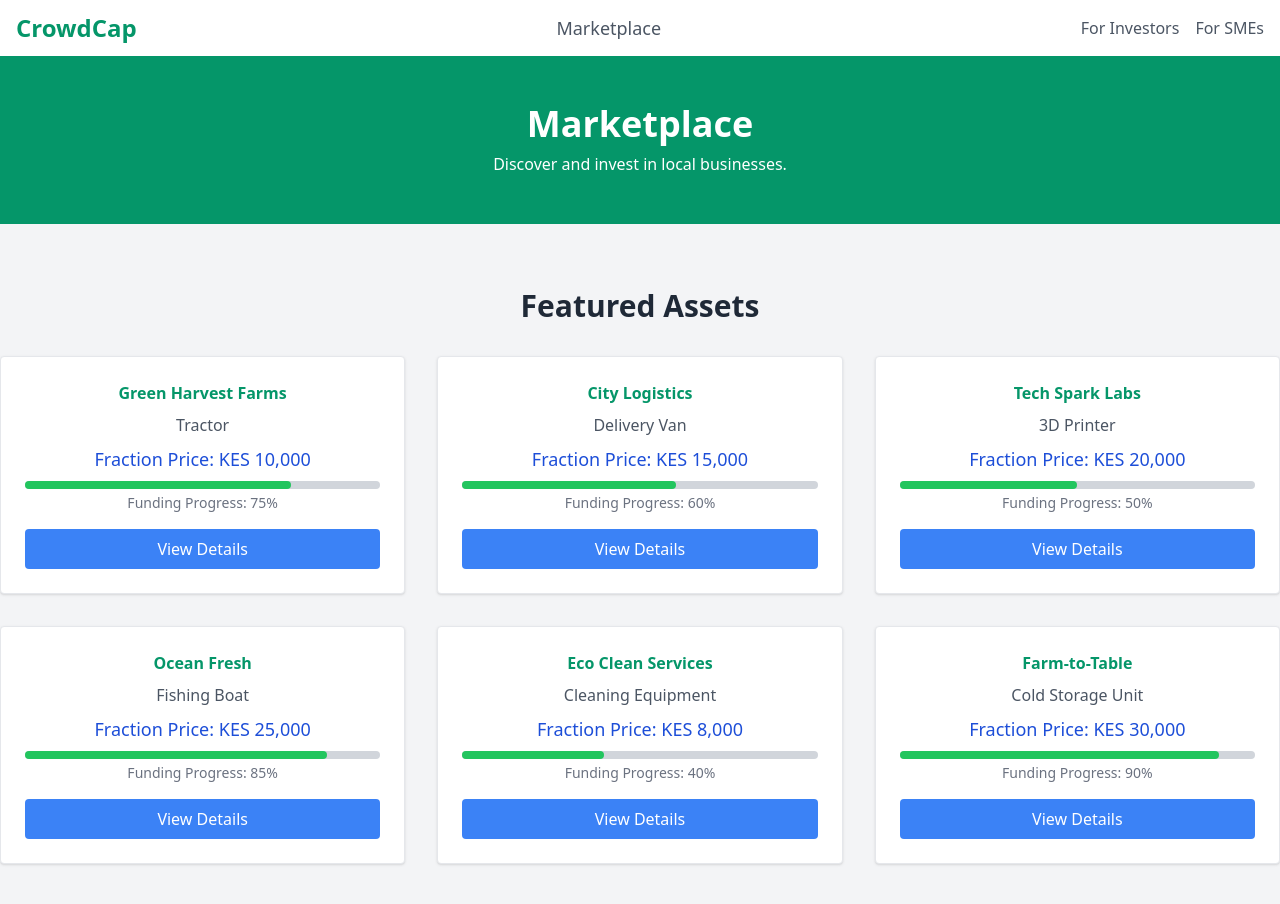
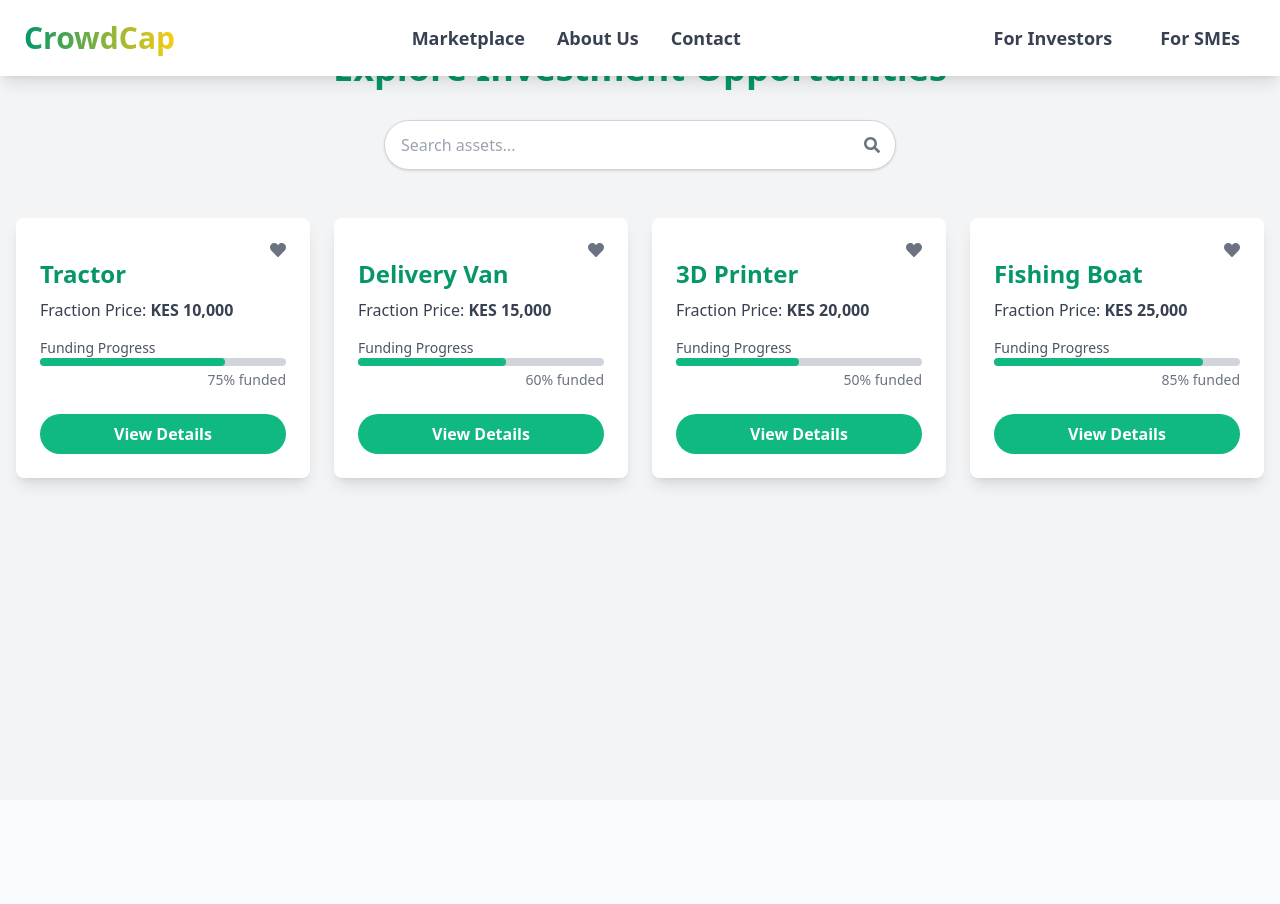
Before and after one commit to Svmueli/crowdcap, a Next.js app: page /marketplace in a window 1280 px wide. Shown: the top 904 px of the page. After the commit the page ends 800 px from the top, so only its background shows below. Built offline with nearby package versions, Linux system fonts and the light colour scheme.

Commit message:
fine tuning hero section,dashboards

```diff
--- a/src/components/FeaturedAssets.js
+++ b/src/components/FeaturedAssets.js
@@ -1,80 +1,77 @@
-// src/components/FeaturedAssets.js
+import { FaHeart } from 'react-icons/fa';
 
 export default function FeaturedAssets() {
   const sampleAssets = [
     {
+      id: 1,
       businessName: "Green Harvest Farms",
       assetName: "Tractor",
       fractionPrice: "KES 10,000",
-      fundingProgress: "75%",
+      fundingProgress: 75,
       link: "/assets/1"
     },
     {
+      id: 2,
       businessName: "City Logistics",
       assetName: "Delivery Van",
       fractionPrice: "KES 15,000",
-      fundingProgress: "60%",
+      fundingProgress: 60,
       link: "/assets/2"
     },
     {
+      id: 3,
       businessName: "Tech Spark Labs",
       assetName: "3D Printer",
       fractionPrice: "KES 20,000",
-      fundingProgress: "50%",
+      fundingProgress: 50,
       link: "/assets/3"
     },
     {
+      id: 4,
       businessName: "Ocean Fresh",
       assetName: "Fishing Boat",
       fractionPrice: "KES 25,000",
-      fundingProgress: "85%",
+      fundingProgress: 85,
       link: "/assets/4"
     },
-    {
-      businessName: "Eco Clean Services",
-      assetName: "Cleaning Equipment",
-      fractionPrice: "KES 8,000",
-      fundingProgress: "40%",
-      link: "/assets/5"
-    },
-    {
-      businessName: "Farm-to-Table",
-      assetName: "Cold Storage Unit",
-      fractionPrice: "KES 30,000",
-      fundingProgress: "90%",
-      link: "/assets/6"
-    }
   ];
 
   return (
-    <section className="py-16 bg-gray-100">
-      <div className="container mx-auto text-center">
-        <h2 className="text-3xl font-bold text-charcoal-gray">Featured Assets</h2>
-        <div className="mt-8 grid grid-cols-1 sm:grid-cols-2 md:grid-cols-3 gap-8">
-          {sampleAssets.map((asset, index) => (
-            <div key={index} className="p-6 border rounded shadow bg-white">
-              <h3 className="font-semibold text-emerald-600">{asset.businessName}</h3>
-              <p className="mt-2 text-gray-600">{asset.assetName}</p>
-              <div className="mt-2 text-lg text-blue-700">Fraction Price: {asset.fractionPrice}</div>
-              <div className="mt-2 bg-gray-300 h-2 rounded">
+    <div className="grid grid-cols-1 sm:grid-cols-2 md:grid-cols-3 lg:grid-cols-4 gap-6 mt-12">
+      {sampleAssets.map((asset) => (
+        <div key={asset.id} className="bg-white p-6 rounded-lg shadow-lg hover:shadow-xl transition">
+          {/* Heart Icon for Wishlist */}
+          <div className="flex justify-end">
+            <button className="text-gray-500 hover:text-red-500 transition">
+              <FaHeart />
+            </button>
+          </div>
+          <h3 className="text-2xl font-semibold text-emerald-600">{asset.assetName}</h3>
+          <p className="mt-2 text-gray-700">Fraction Price: <span className="font-bold">{asset.fractionPrice}</span></p>
+
+          {/* Funding Progress Bar */}
+          <div className="mt-4">
+            <p className="text-sm text-gray-600">Funding Progress</p>
+            <div className="w-full bg-gray-300 h-2 rounded-full">
               <div
-                  className="bg-green-500 h-2 rounded"
-                  style={{ width: asset.fundingProgress }}
+                className="bg-emerald-500 h-2 rounded-full"
+                style={{ width: `${asset.fundingProgress}%` }}
               ></div>
             </div>
-              <div className="text-gray-500 mt-1 text-sm">
-                Funding Progress: {asset.fundingProgress}
+            <p className="text-sm text-right text-gray-500 mt-1">{asset.fundingProgress}% funded</p>
           </div>
+
+          {/* View Details Button */}
+          <div className="mt-6">
             <a
               href={asset.link}
-                className="mt-4 block px-4 py-2 bg-blue-500 text-white rounded hover:bg-blue-400 transition"
+              className="block w-full text-center bg-emerald-500 text-white py-2 rounded-full font-semibold hover:bg-emerald-600 transition"
             >
               View Details
             </a>
           </div>
+        </div>
       ))}
     </div>
-      </div>
-    </section>
   );
 }
--- a/src/components/HeroSection.js
+++ b/src/components/HeroSection.js
@@ -1,15 +1,40 @@
+export default function HeroSection() {
+  return (
+    <div className="relative h-[70vh] overflow-hidden">
+      {/* Background with Gradient Overlay */}
+      <div
+        className="absolute inset-0 bg-gradient-to-br from-blue-500 via-purple-600 to-pink-500 opacity-90"
+      ></div>
+      <div
+        className="absolute inset-0 bg-cover bg-center mix-blend-overlay"
+        style={{ backgroundImage: "url('/path/to/your/image.jpg')" }}
+      ></div>
 
-export default function HeroSection() {
-    return (
-      <div className="bg-cover bg-center h-screen" style={{ backgroundImage: "url('/path/to/your/image.jpg')" }}>
-        <div className="flex flex-col items-center justify-center h-full bg-black bg-opacity-50">
-          <h1 className="text-5xl font-bold text-white">Invest Locally, Grow Together</h1>
-          <p className="mt-4 text-xl text-gray-200">Empowering SMEs through blockchain-based fractional ownership.</p>
-          <div className="mt-6 space-x-4">
-            <a href="/investor/signup" className="px-4 py-2 bg-yellow-400 text-gray-900 rounded shadow hover:bg-yellow-300 transition">Get Started as an Investor</a>
-            <a href="/sme/signup" className="px-4 py-2 bg-blue-500 text-white rounded shadow hover:bg-blue-400 transition">List Your Business as an SME</a>
-          </div>
+      {/* Content */}
+      <div className="relative flex flex-col items-center justify-center h-full text-center text-white px-4">
+        <h1 className="text-5xl sm:text-6xl font-extrabold leading-tight">
+          Invest Locally, Grow Together
+        </h1>
+        <p className="mt-4 max-w-2xl text-lg sm:text-xl lg:text-2xl text-gray-100">
+          Empowering SMEs through blockchain-based fractional ownership.
+        </p>
+
+        {/* Action Buttons */}
+        <div className="mt-8 flex flex-col sm:flex-row space-y-4 sm:space-y-0 sm:space-x-4">
+          <a
+            href="/investor/signup"
+            className="px-6 py-3 text-lg font-semibold rounded-full bg-yellow-400 text-gray-900 shadow-lg hover:bg-yellow-300 transition"
+          >
+            Get Started as an Investor
+          </a>
+          <a
+            href="/sme/signup"
+            className="px-6 py-3 text-lg font-semibold rounded-full bg-blue-600 text-white shadow-lg hover:bg-blue-500 transition"
+          >
+            List Your Business as an SME
+          </a>
         </div>
       </div>
-    );
-  }
+    </div>
+  );
+}
--- a/src/components/InvestorSidebar.js
+++ b/src/components/InvestorSidebar.js
@@ -6,7 +6,7 @@ export default function InvestorSidebar() {
   return (
     <div className="w-64 h-screen bg-gray-800 text-white shadow-lg">
       <div className="p-6">
-        <h2 className="text-2xl font-bold">Investor Dashboard</h2>
+        <h2 className="text-2xl font-bold">Investor</h2>
       </div>
       <nav className="mt-10">
         <ul>
--- a/src/components/Navbar.js
+++ b/src/components/Navbar.js
@@ -1,16 +1,15 @@
-// src/components/Navbar.js
-
 import Link from 'next/link';
 import { useState } from 'react';
+import { FaBars, FaTimes } from 'react-icons/fa';
 
 export default function Navbar() {
   const [isOpen, setIsOpen] = useState(false);
 
   return (
-    <nav className="bg-white shadow-lg">
-      <div className="container mx-auto px-4 py-3 flex justify-between items-center">
-        {/* Logo */}
-        <Link href="/" className="text-2xl font-bold text-emerald-600">
+    <nav className="bg-white shadow-lg fixed w-full z-10">
+      <div className="container mx-auto px-6 py-4 flex justify-between items-center">
+        {/* Logo with Gradient */}
+        <Link href="/" className="text-3xl font-extrabold bg-gradient-to-r from-emerald-600 to-yellow-400 bg-clip-text text-transparent">
           CrowdCap
         </Link>
 
@@ -18,38 +17,31 @@ export default function Navbar() {
         <div className="lg:hidden">
           <button
             onClick={() => setIsOpen(!isOpen)}
-            className="text-gray-600 hover:text-emerald-600 focus:outline-none"
+            className="text-emerald-600 hover:text-emerald-500 focus:outline-none"
           >
-            <svg
-              className="h-6 w-6"
-              fill="none"
-              stroke="currentColor"
-              viewBox="0 0 24 24"
-              xmlns="http://www.w3.org/2000/svg"
-            >
-              <path
-                strokeLinecap="round"
-                strokeLinejoin="round"
-                strokeWidth="2"
-                d={isOpen ? "M6 18L18 6M6 6l12 12" : "M4 6h16M4 12h16M4 18h16"}
-              />
-            </svg>
+            {isOpen ? <FaTimes size={24} /> : <FaBars size={24} />}
           </button>
         </div>
 
         {/* Navigation Links */}
-        <div className={`lg:flex ${isOpen ? "block" : "hidden"} flex-grow justify-center`}>
-          <Link href="/marketplace" className="text-lg text-gray-600 hover:text-emerald-600">
+        <div className={`lg:flex flex-grow justify-center items-center ${isOpen ? 'block' : 'hidden'}`}>
+          <Link href="/marketplace" className="mx-4 text-lg font-semibold text-gray-700 hover:text-emerald-600 transition">
             Marketplace
+          </Link>
+          <Link href="/about" className="mx-4 text-lg font-semibold text-gray-700 hover:text-emerald-600 transition">
+            About Us
+          </Link>
+          <Link href="/contact" className="mx-4 text-lg font-semibold text-gray-700 hover:text-emerald-600 transition">
+            Contact
           </Link>
         </div>
 
-        {/* Other Links */}
-        <div className={`lg:flex ${isOpen ? "block" : "hidden"}`}>
-          <Link href="/investor/signup" className="flex items-center mt-4 lg:inline-block lg:mt-0 text-gray-600 hover:text-emerald-600 mr-4">
+        {/* User Links */}
+        <div className={`lg:flex items-center space-x-4 ${isOpen ? 'block mt-4' : 'hidden'}`}>
+          <Link href="/investor/signup" className="px-4 py-2 text-lg font-semibold text-gray-700 hover:text-emerald-600 transition">
             For Investors
           </Link>
-          <Link href="/sme/signup" className="flex items-center mt-4 lg:inline-block lg:mt-0 text-gray-600 hover:text-emerald-600">
+          <Link href="/sme/signup" className="px-4 py-2 text-lg font-semibold text-gray-700 hover:text-emerald-600 transition">
             For SMEs
           </Link>
         </div>
--- a/src/pages/marketplace.js
+++ b/src/pages/marketplace.js
@@ -1,14 +1,28 @@
-
+import { useState } from 'react';
+import { FaSearch, FaHeart } from 'react-icons/fa';
 import FeaturedAssets from '../components/FeaturedAssets';
 
 export default function Marketplace() {
   return (
-    <div>
-      <header className="bg-emerald-600 text-white text-center py-12">
-        <h1 className="text-4xl font-bold">Marketplace</h1>
-        <p className="mt-2">Discover and invest in local businesses.</p>
-      </header>
-      <FeaturedAssets />
+    <div className="bg-gray-100 min-h-screen">
+      <div className="container mx-auto px-4 py-12">
+        <h1 className="text-4xl font-bold text-center text-emerald-600">Explore Investment Opportunities</h1>
+
+        {/* Search Bar */}
+        <div className="flex justify-center mt-8">
+          <div className="relative w-full max-w-lg">
+            <input
+              type="text"
+              placeholder="Search assets..."
+              className="w-full py-3 pl-4 pr-10 rounded-full border border-gray-300 shadow focus:outline-none focus:border-emerald-500 transition"
+            />
+            <FaSearch className="absolute top-1/2 right-4 transform -translate-y-1/2 text-gray-500" />
+          </div>
+        </div>
+
+        {/* Featured Assets */}
+        <FeaturedAssets />
+      </div>
     </div>
   );
 }
```
Also changed, not shown: src/pages/investor/investment-insights.js (+43 -11 lines). Lines whose indentation alone changed are shown as unchanged.
